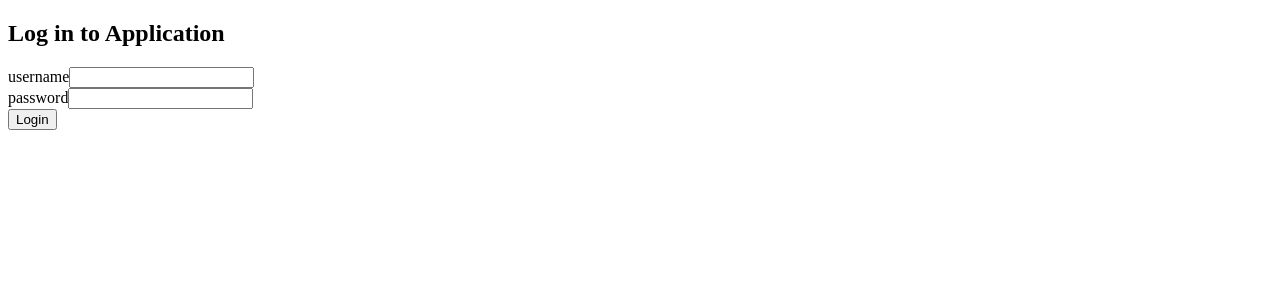
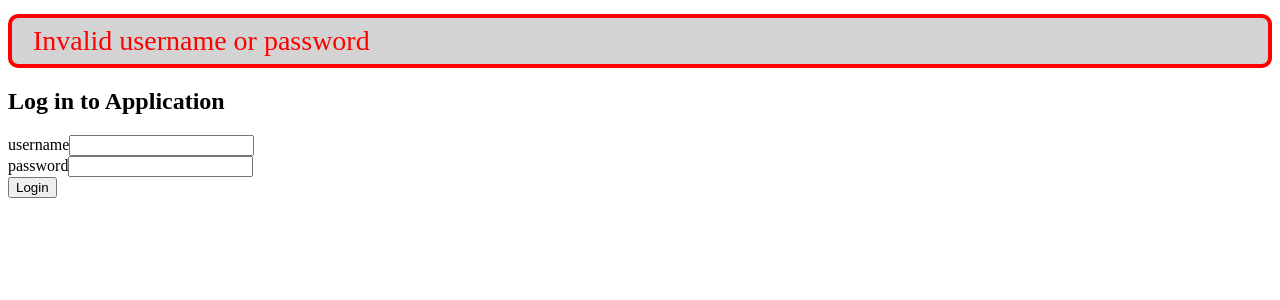
Before and after one commit to Jacob-Co/fullstackopen-part5-co, a React (Create React App) app in the folder bloglist-frontend/: page / in a window 1280 px wide. Both pictures are taken after typing "Sample", "Sample123" into the empty fields and a click on the button "Login". Shown: the top 300 px of the page. Built offline with nearby package versions, Linux system fonts and the light colour scheme; no server answers; the HTML template or start-up script is replaced by a standard one.

Commit message:
Added a notification pop up

```diff
--- a/bloglist-frontend/src/App.js
+++ b/bloglist-frontend/src/App.js
@@ -4,6 +4,7 @@ import React, { useState, useEffect } from 'react';
 import BlogList from './components/BlogList';
 import Login from './components/Login';
 import CreateBlog from './components/CreateBlog';
+import Notification from './components/Notification';
 
 // Server Request Helpers
 import blogService from './services/blogs';
@@ -18,6 +19,8 @@ const App = () => {
   const [author, setAuthor] = useState('');
   const [url, setUrl] = useState('');
   const localStorageKey = 'localBloggAppUser';
+  const [message, setMessage] = useState(null);
+  const [notifType, setNotifType] = useState(null);
 
   useEffect(() => {
     blogService.getAll().then(blogs =>
@@ -34,6 +37,12 @@ const App = () => {
     }
   }, []);
 
+  const setNotification = (message, type) => {
+    setMessage(message);
+    setNotifType(type);
+    setTimeout(() => setMessage(null), 5000);
+  }
+
   const handleLogin = async (event) => {
     event.preventDefault();
     try {
@@ -41,19 +50,19 @@ const App = () => {
       window.localStorage.setItem(localStorageKey, JSON.stringify(loginUser));
       setUser(loginUser);
       blogService.setToken(loginUser.token);
-      setUsername('');
-      setPassword('');
+      setNotification('Successfully signed in', 'success');
     } catch (e) {
-      alert('Invalid username of password');
-      setUsername('');
-      setPassword('');
+      setNotification('Invalid username or password', 'warning');
     }
+    setUsername('');
+    setPassword('');
   };
 
   const handleLogout = () => {
     window.localStorage.removeItem(localStorageKey);
     window.location.reload();
     setUser('');
+    setNotification('Successfully signed out', 'warning');
   };
 
   const addBlog = async (event) => {
@@ -64,13 +73,15 @@ const App = () => {
       setAuthor('');
       setUrl('');
       setBlogs(blogs.concat(returnedBlog));
+      setNotification(`Added new blog ${returnedBlog.title}`, 'success');
     } catch (e) {
-      alert('missing title, author or url');
+      setNotification('Missing title, author or url', 'warning');
     }
   };
 
   return (
     <>
+    <Notification message={message} type={notifType} />
     {
       user === null
       ? <Login
--- /dev/null
+++ b/bloglist-frontend/src/component-styles/notification.css
@@ -0,0 +1,18 @@
+div .notification {
+  background-color: lightgray;
+  font-size: 1.75rem;
+  padding: .25em .75em;
+  margin: .5em 0;
+  border: .15em solid;
+  border-radius: 10px;
+}
+
+div .warning {
+  color: red;
+  border-color: red;
+}
+
+div .success {
+  color: green;
+  border-color: green;
+}
--- /dev/null
+++ b/bloglist-frontend/src/components/Notification.js
@@ -0,0 +1,17 @@
+import React from 'react';
+
+import '../component-styles/notification.css';
+
+const Notification = ({message, type}) => {
+  if (message === null) {
+    return null;
+  }
+
+  return (
+    <div className={`notification ${type}`}>
+      {message}
+    </div>
+  )
+};
+
+export default Notification;
```
